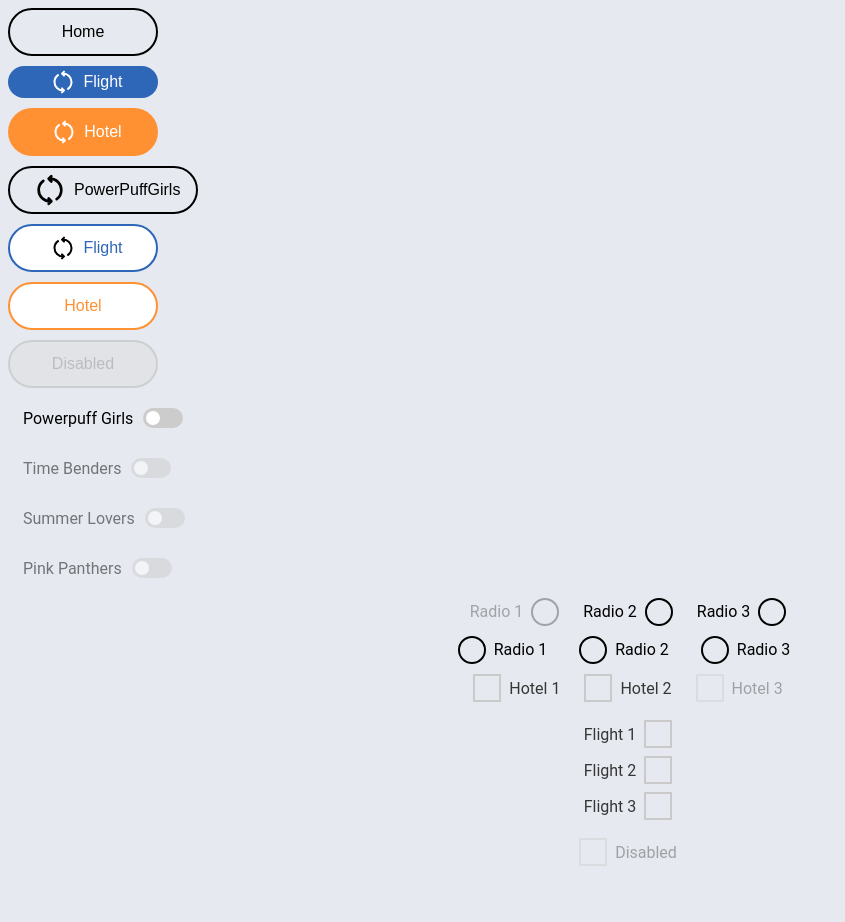
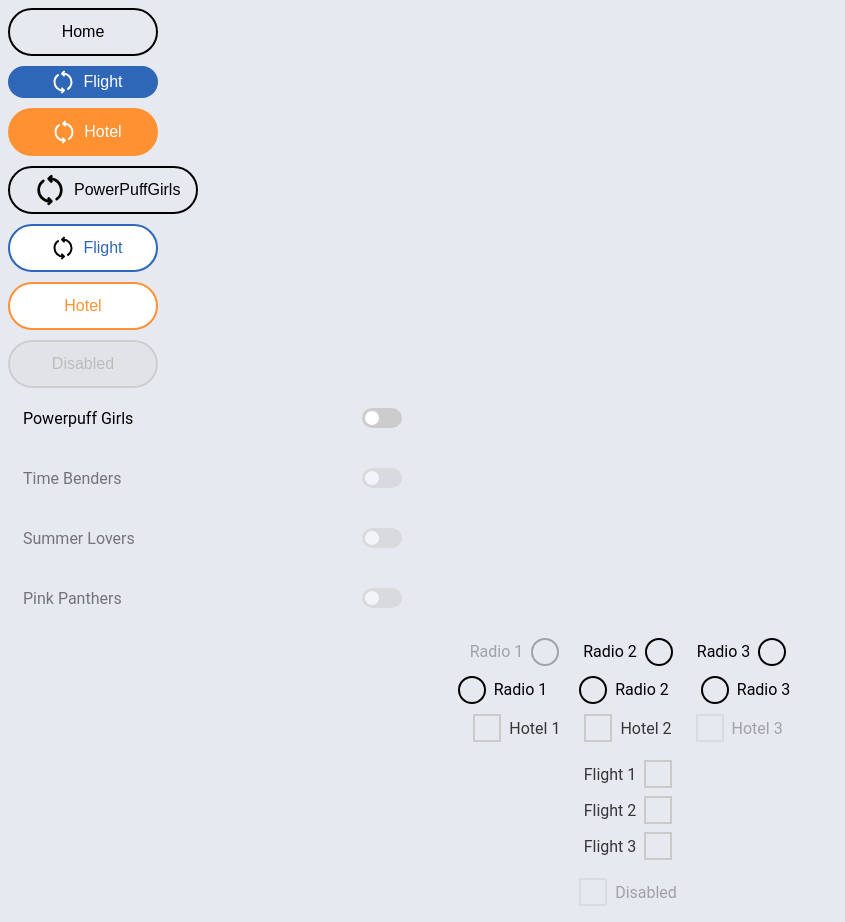
Before and after one commit to Mwiert/miniSpa, a Vue app: page /powerpuffgirls in a window 1280 px wide. Shown: the whole page, without its empty margins (0-845 px from the left). Before the commit the page ends 882 px from the top, so only its background shows below. Built offline with nearby package versions, Linux system fonts and the light colour scheme; a web font is replaced by a local one.

Commit message:
added container for switch button

```diff
--- a/src/components/UIToggle.vue
+++ b/src/components/UIToggle.vue
@@ -1,6 +1,7 @@
 <template>
+  <div class="toggle-container">
     <div
-    class="reisetech-toogle-c"
+      class="reisetech-toggle-c"
       :class="{ labelAfter: after, disabled: disabled }"
       @click="toggle"
     >
@@ -9,6 +10,7 @@
       </div>
       <div class="toggle-switch" :class="{ checked: checked }">
         <div class="toggle-slider" :class="{ checked: checked }"></div>
+      </div>
     </div>
   </div>
 </template>
@@ -56,12 +58,19 @@ export default {
 <style lang="scss" scoped>
 @import '@/assets/css/main.scss';
 
-.reisetech-toogle-c {
+.toggle-container {
+  display: flex;
+  flex-direction: column; // Makes all toggles stack vertically
+}
+
+.reisetech-toggle-c {
   display: flex;
   align-items: center;
-  width: fit-content; // Width adjusts to the content
+  justify-content: space-between; // Ensures label and switch are on the same line
+  width: 30%; // Adjusts to the full width of the container
   padding: 10px 15px;
   pointer-events: none; // Disables pointer events on the container
+  margin-bottom: 10px; // Adds space between toggle items
 
   &.labelAfter {
     flex-direction: row-reverse; // Reverses the order of children elements
```
Lines whose indentation alone changed are shown as unchanged.
